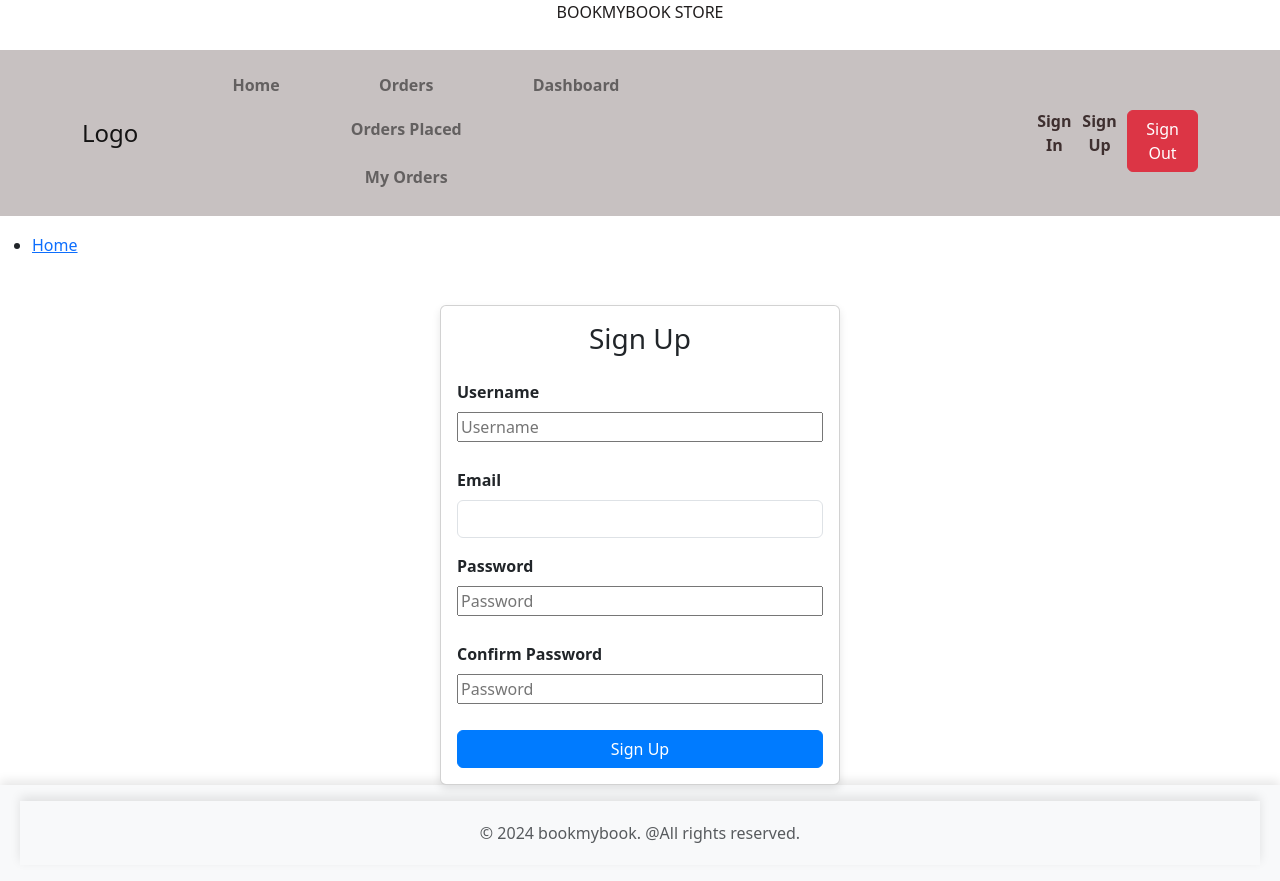
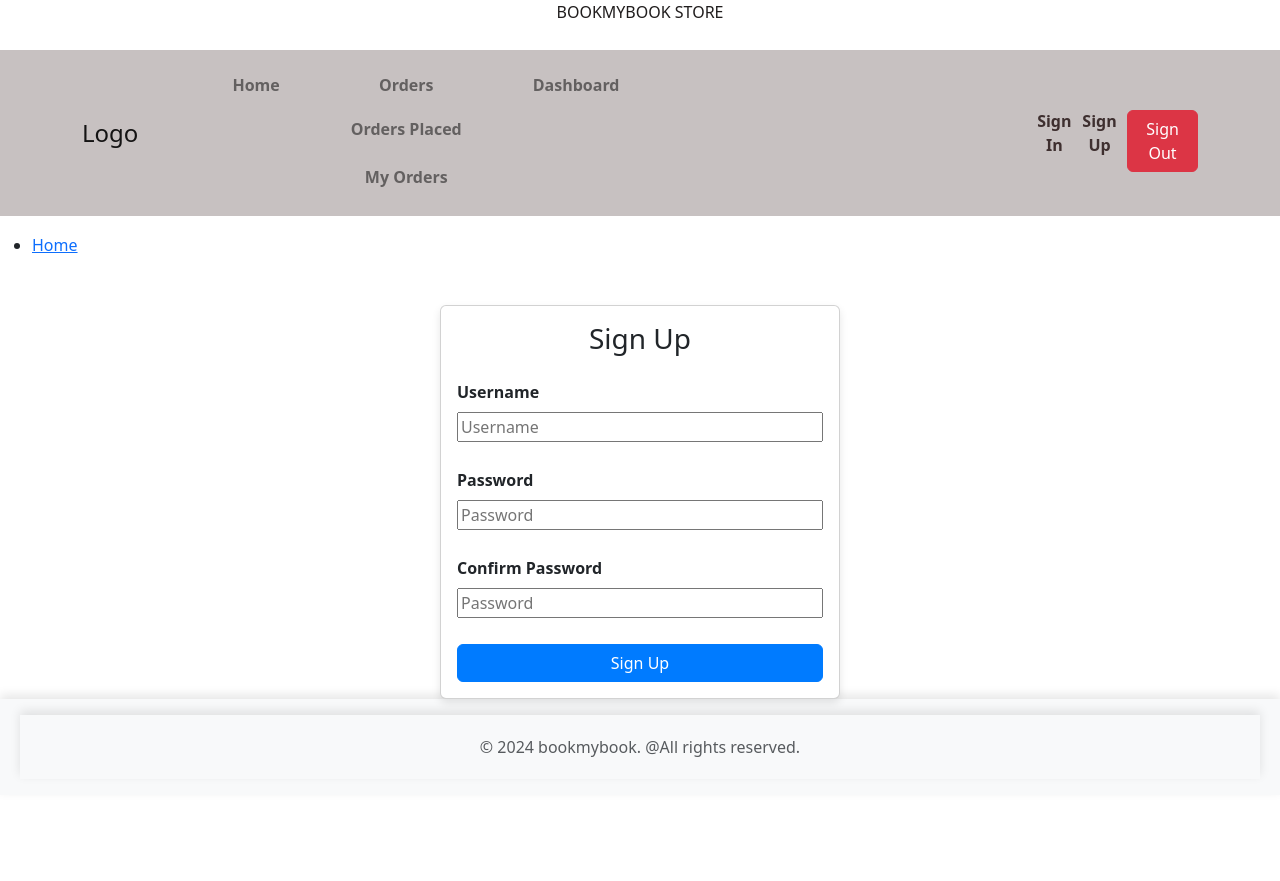
Before and after one commit to MSChella/order-management-frontend, a React (Create React App) app: page /signup in a window 1280 px wide. After the commit the page ends 800 px from the top, so only its background shows below. Built offline with nearby package versions, Linux system fonts and the light colour scheme; a small style sheet from the web is missing.

Commit message:
SignUp Request Body for 404 error

```diff
--- a/src/pages/SignUpForm.jsx
+++ b/src/pages/SignUpForm.jsx
@@ -32,10 +32,6 @@ const SignUpForm = () => {
                                     <input type="text" placeholder="Username" value={username} onChange={(e) => setUsername(e.target.value)} />
                                 </div>
                                 <div className="mb-3">
-                                    <label htmlFor="email" className="form-label">Email</label>
-                                    <input type="email" className="form-control" id="email" name="email" required />
-                                </div>
-                                <div className="mb-3">
                                     <label htmlFor="password" className="form-label">Password</label>
                                     <input type="password" placeholder="Password" value={password} onChange={(e) => setPassword(e.target.value)} />
                                 </div>
```
